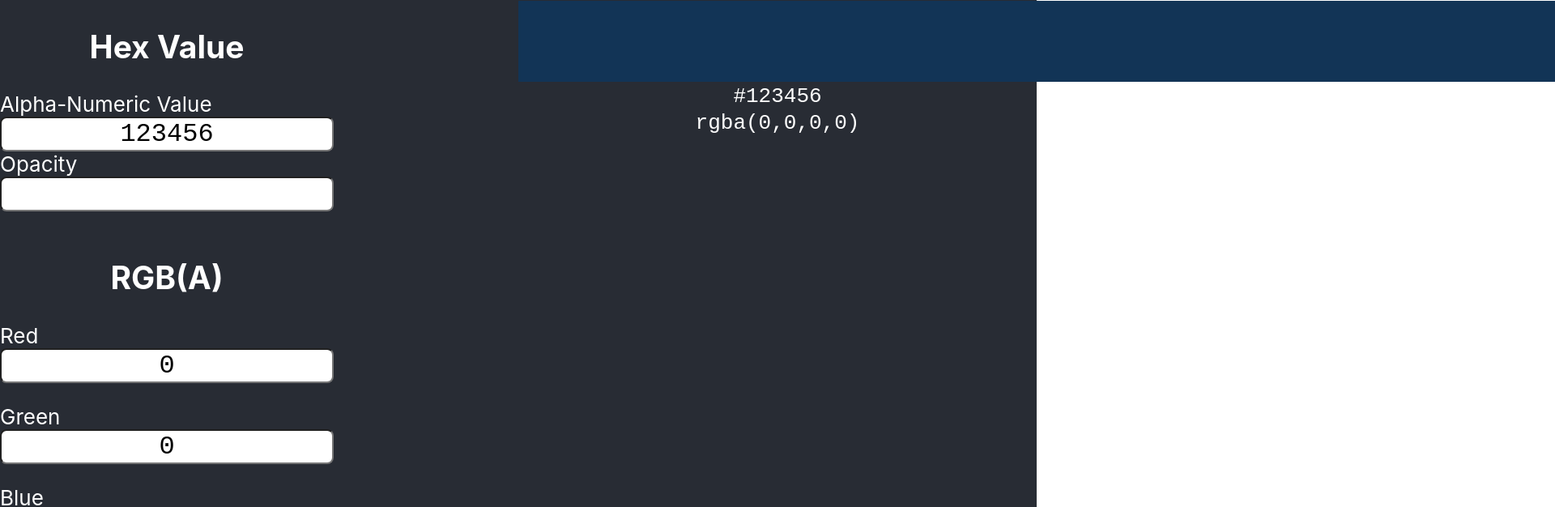
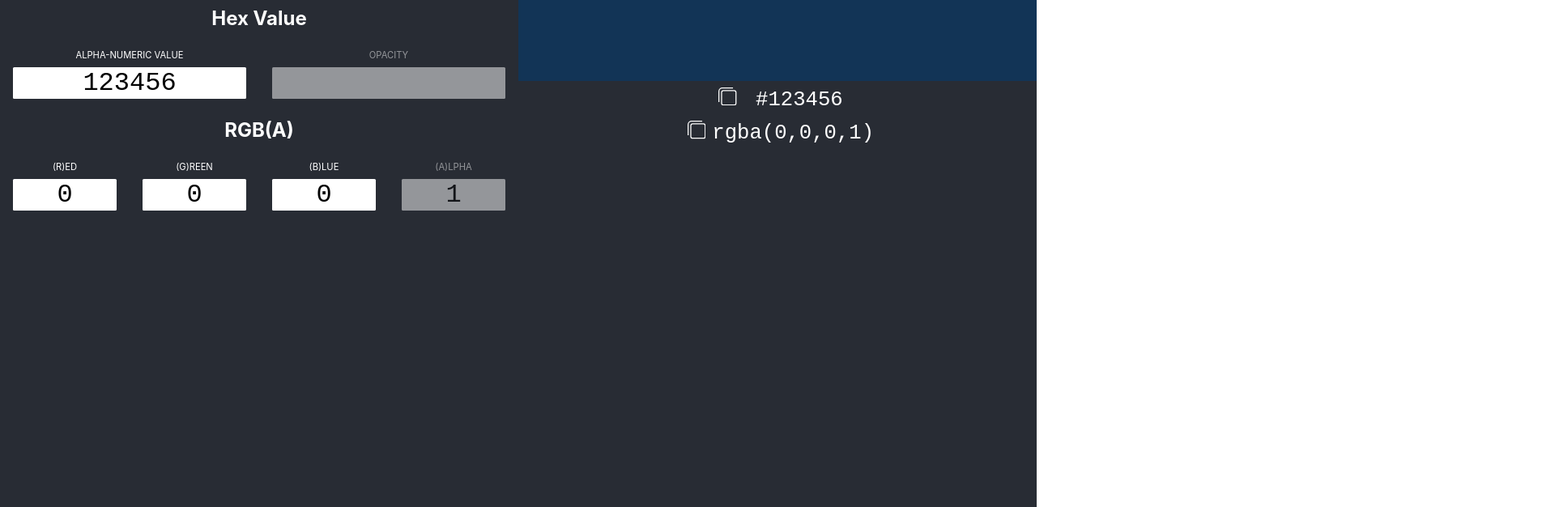
Before and after one commit to joey22622/color_converter, a React (Create React App) app: page / in a window 1280 px wide. Shown: the top 626 px of the page at 81% size, 1920 px wide, since content can reach past the window. Built offline with nearby package versions, Linux system fonts and the light colour scheme.

Commit message:
code copy buttons working

```diff
--- a/src/App.js
+++ b/src/App.js
@@ -12,7 +12,7 @@ class App extends React.Component {
             r : `0`,
             g : `0`,
             b : `0`,
-            a : 0
+            a : 1
         }
       }
     }
@@ -29,6 +29,28 @@ class App extends React.Component {
           obj = obj[path[i]];
 
       obj[path[i]] = value;
+  }
+  copy(classStr) {
+    // var copyText = document.querySelector(classStr);
+    // console.log(copyText)
+    // copyText.innerHTML.select();
+  var aux = document.createElement("input");
+
+  aux.setAttribute("value", document.querySelector(classStr).innerHTML);
+  document.body.appendChild(aux);
+
+  // Highlight the content
+  aux.select();
+
+  // Execute the copy command
+  document.execCommand("copy");
+
+  // Remove the input from the body
+  document.body.removeChild(aux);
+
+    // copyText.setSelectionRange(0, 99999)
+    // document.execCommand("copy");
+    // alert("Copied the text: " + copyText.value);
   }
   syncColors = changed => {
     const colors = this.state.colors;
@@ -139,50 +161,65 @@ class App extends React.Component {
     return (
       <div className="App">
         <header className="App-header">
+        </header>
           <div className="content-wrap">
             <div className="inputs-wrap">
               <div className="hex-wrap" >
                 <h2>Hex Value</h2>
+                <div className="hex-content-wrap">
                   <p className="hex-input">
                     <label>Alpha-Numeric Value</label>
                     <input type="text" name="hex" ref="hex" className="hex-input-field" value={this.state.colors.hex.color} onChange={(event)=>{this.handleColorInput(event)}}/>
+                  </p>
+                  <p className="opacity-input">
                     <label>Opacity</label>
                     <input type="text" name="opacity" ref="opacity" className="opacity-input-field"/>
                   </p>
                 </div>
+              </div>
               <div className="rgba-wrap">
                 <h2 className="rgba-head">RGB(A)</h2>
+                <div className="rgba-content-wrap">
+
                 <p className="red-input">
-                <label>Red</label>
+                  <label>(R)ed</label>
                   <input placeholder="red" name="r" ref="r" onChange={(event)=>{this.handleColorInput(event)}} value={this.state.colors.rgba.color.r}/>
                   </p>
                   <p className="green-input">
-                <label>Green</label>
+                  <label>(G)reen</label>
                   <input placeholder="green" name="g" ref="g" onChange={(event)=>{this.handleColorInput(event)}} value={this.state.colors.rgba.color.g}/>
                   </p>
                   <p className="blue-input">
-                <label>Blue</label>
+                  <label>(B)lue</label>
                   <input placeholder="blue" name="b" ref="b" onChange={(event)=>{this.handleColorInput(event)}} value={this.state.colors.rgba.color.b}/>
                   </p>
                   <p className="alpha-input">
-                <label>Alpha</label>
+                  <label>(A)lpha</label>
                   <input placeholder="alpha" name="a" ref="a" readOnly="true" value={this.state.colors.rgba.color.a}/>
                   </p>
+                </div>
               </div>
             </div>
             <div className="results-column">
               <div className="color-banner" style={{backgroundColor : '#'+this.state.colors.hex.color}}></div>
               <div className="numeric-results-wrap">
                 <div className="hex-results">
-                    <code>{'#' +this.state.colors.hex.color}</code>
+                  <button className="copy-button copy-rgba" onClick={()=>{this.copy(".hex-code")}}>
+                    <svg xmlns="http://www.w3.org/2000/svg" viewBox="0 0 674.01 672.6"><title>Asset 2</title><g id="Layer_2" data-name="Layer 2"><g id="Layer_1-2" data-name="Layer 1"><path d="M543,38.88V0L149.4,0A149.56,149.56,0,0,0,0,149.43V543H38.88V149.43A110.67,110.67,0,0,1,149.43,38.88Z"/><path d="M585.42,98.67H188.73a88.69,88.69,0,0,0-88.65,88.65V584a88.68,88.68,0,0,0,88.65,88.59H585.42A88.69,88.69,0,0,0,674,584V187.32A88.68,88.68,0,0,0,585.42,98.67Zm0,535.05H188.73A49.79,49.79,0,0,1,139,584V187.32a49.79,49.79,0,0,1,49.73-49.8H585.42a49.79,49.79,0,0,1,49.71,49.8V584A49.79,49.79,0,0,1,585.42,633.72Z"/></g></g></svg>
+                    {/* <svg id="Layer_1" data-name="Layer 1" xmlns="http://www.w3.org/2000/svg" viewBox="0 0 1000 1000"><title>Artboard 1</title><path d="M304.69,144.94A103.86,103.86,0,0,0,200.94,248.69V522h27V248.69a76.86,76.86,0,0,1,76.77-76.77H578v-27Z"/><path d="M607.48,213.44H332A61.59,61.59,0,0,0,270.44,275V550.48A61.58,61.58,0,0,0,332,612H607.48A61.58,61.58,0,0,0,669,550.48V275A61.58,61.58,0,0,0,607.48,213.44Zm34.53,337A34.57,34.57,0,0,1,607.48,585H332a34.57,34.57,0,0,1-34.53-34.53V275A34.57,34.57,0,0,1,332,240.42H607.48A34.57,34.57,0,0,1,642,275Z"/></svg> */}
+                  </button>
+                  <code className="hex-code"> {'#' +this.state.colors.hex.color}</code>
                 </div>
                 <div className="rgba-results">
-                  <code>{`rgba(${this.state.colors.rgba.color.r},${this.state.colors.rgba.color.g},${this.state.colors.rgba.color.b},${this.state.colors.rgba.color.a})`}</code>
+                  <button onClick={()=>{this.copy(".rgba-code")}} className="copy-button copy-rgba">
+                  <svg xmlns="http://www.w3.org/2000/svg" viewBox="0 0 674.01 672.6"><title>Asset 2</title><g id="Layer_2" data-name="Layer 2"><g id="Layer_1-2" data-name="Layer 1"><path d="M543,38.88V0L149.4,0A149.56,149.56,0,0,0,0,149.43V543H38.88V149.43A110.67,110.67,0,0,1,149.43,38.88Z"/><path d="M585.42,98.67H188.73a88.69,88.69,0,0,0-88.65,88.65V584a88.68,88.68,0,0,0,88.65,88.59H585.42A88.69,88.69,0,0,0,674,584V187.32A88.68,88.68,0,0,0,585.42,98.67Zm0,535.05H188.73A49.79,49.79,0,0,1,139,584V187.32a49.79,49.79,0,0,1,49.73-49.8H585.42a49.79,49.79,0,0,1,49.71,49.8V584A49.79,49.79,0,0,1,585.42,633.72Z"/></g></g></svg>
+                    {/* <svg id="Layer_1" data-name="Layer 1" xmlns="http://www.w3.org/2000/svg" viewBox="0 0 1000 1000"><title>Artboard 1</title><path d="M304.69,144.94A103.86,103.86,0,0,0,200.94,248.69V522h27V248.69a76.86,76.86,0,0,1,76.77-76.77H578v-27Z"/><path d="M607.48,213.44H332A61.59,61.59,0,0,0,270.44,275V550.48A61.58,61.58,0,0,0,332,612H607.48A61.58,61.58,0,0,0,669,550.48V275A61.58,61.58,0,0,0,607.48,213.44Zm34.53,337A34.57,34.57,0,0,1,607.48,585H332a34.57,34.57,0,0,1-34.53-34.53V275A34.57,34.57,0,0,1,332,240.42H607.48A34.57,34.57,0,0,1,642,275Z"/></svg> */}
+                  </button>
+                  <code className="rgba-code">{`rgba(${this.state.colors.rgba.color.r},${this.state.colors.rgba.color.g},${this.state.colors.rgba.color.b},${this.state.colors.rgba.color.a})`}</code>
                 </div>
               </div>
             </div>
             </div>
-        </header>
       </div>
     )
   }
--- a/src/App.scss
+++ b/src/App.scss
@@ -1,5 +1,7 @@
 .App {
   text-align: center;
+  background-color: #282c34;
+  min-height: 100vh;
 }
 
 .App-logo {
@@ -12,10 +14,18 @@
     animation: App-logo-spin infinite 20s linear;
   }
 }
-
+input{
+  // display: inline;
+  width: 100%;
+  box-sizing: border-box;
+  border: none;
+  color: black;
+  font-family: 'Courier New', Courier, monospace;
+  font-size: 2rem;
+  text-align: center;
+  border-radius: .1rem;
+}
 .App-header {
-  background-color: #282c34;
-  min-height: 100vh;
   display: flex;
   flex-direction: column;
   align-items: center;
@@ -24,6 +34,9 @@
   // color: white;
 }
 
+h2{
+  margin: .5rem;
+}
 .App-link {
   // color: #61dafb;
 }
@@ -37,32 +50,63 @@
   }
 }
 .color-banner{
-  height: 100px;
-  width: 100vw;
+  min-height: 100px;
 }
 .content-wrap{
   display: flex;
   width: 100%;
+
   &>div{
     width: 50%;
   }
 }
 .inputs-wrap{
-  width: 100%;
   min-height: 40vh;
-  // background: white;
-  display: flex;
-  flex-direction: column;
-  align-items: flex-start;
 }
 .rgba-wrap,
 .hex-wrap{
   p{
     display: flex;
     flex-direction: column;
-    align-items: flex-start;
+    padding: 1rem;
+    margin: 0;
   }
+}
+.hex-content-wrap{
+  display: table;
+  display: grid;
+  grid-template-columns: repeat(2, 1fr);
+}
+.rgba-content-wrap{
+  display: flex;
+  width: 100%;
 }
 .inputs-wrap label{
   // display: none;
+  text-transform: uppercase;
+  font-size: .7rem;
+  margin-bottom: .5rem;
 }
+
+.alpha-input,
+.opacity-input {
+  opacity: .5;
+  pointer-events: none;
+}
+
+code{
+  font-size: 1.6rem;
+}
+.copy-button{
+  background: none;
+  border: none;
+  padding: .5rem;
+  svg{
+    height: 1.4rem;
+    width: 1.4rem;
+    *{
+      fill: white;
+    }
+
+  }
+}
--- a/src/index.scss
+++ b/src/index.scss
@@ -6,11 +6,5 @@ body {
   -webkit-font-smoothing: antialiased;
   -moz-osx-font-smoothing: grayscale;
   color: white;
-  input{
-    color: black;
-    font-family: 'Courier New', Courier, monospace;
-    font-size: 2rem;
-    text-align: center;
-    border-radius: .5rem;
-  }
+
 }
```
Lines whose indentation alone changed are shown as unchanged.
